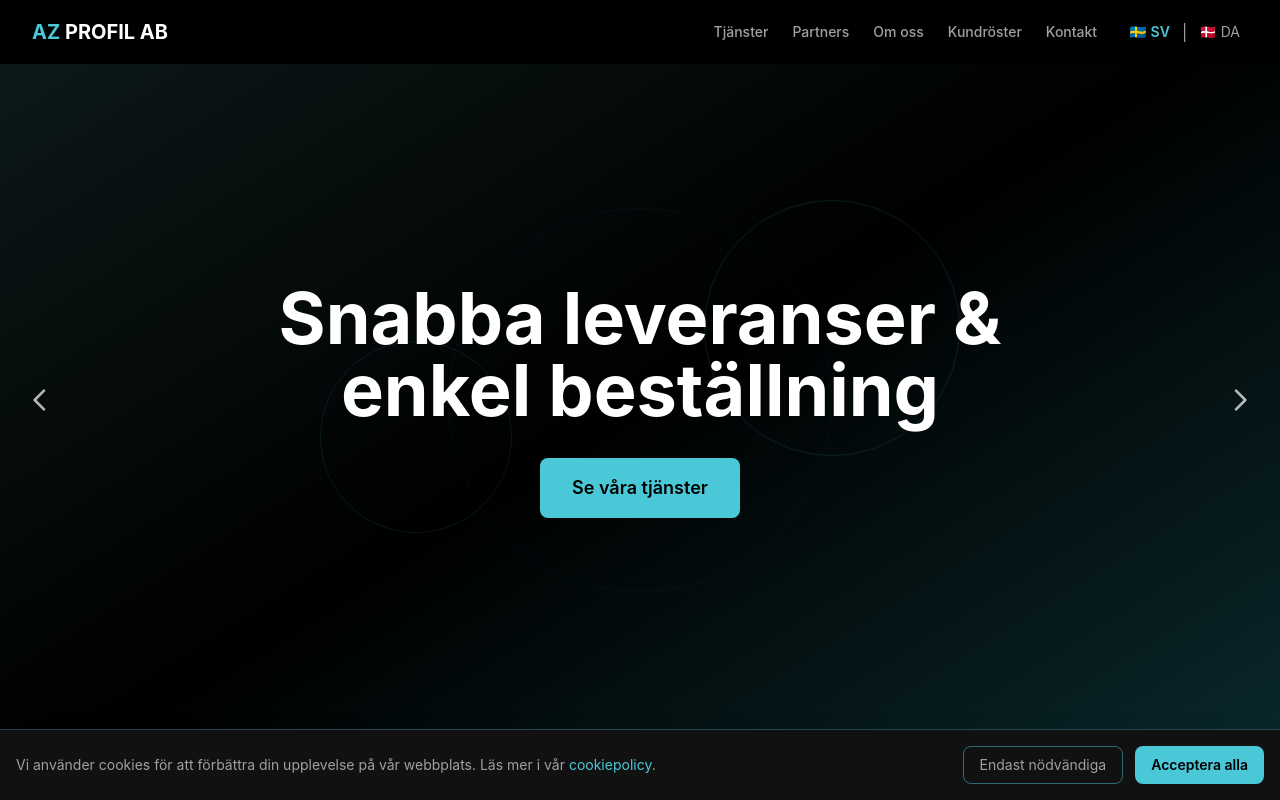
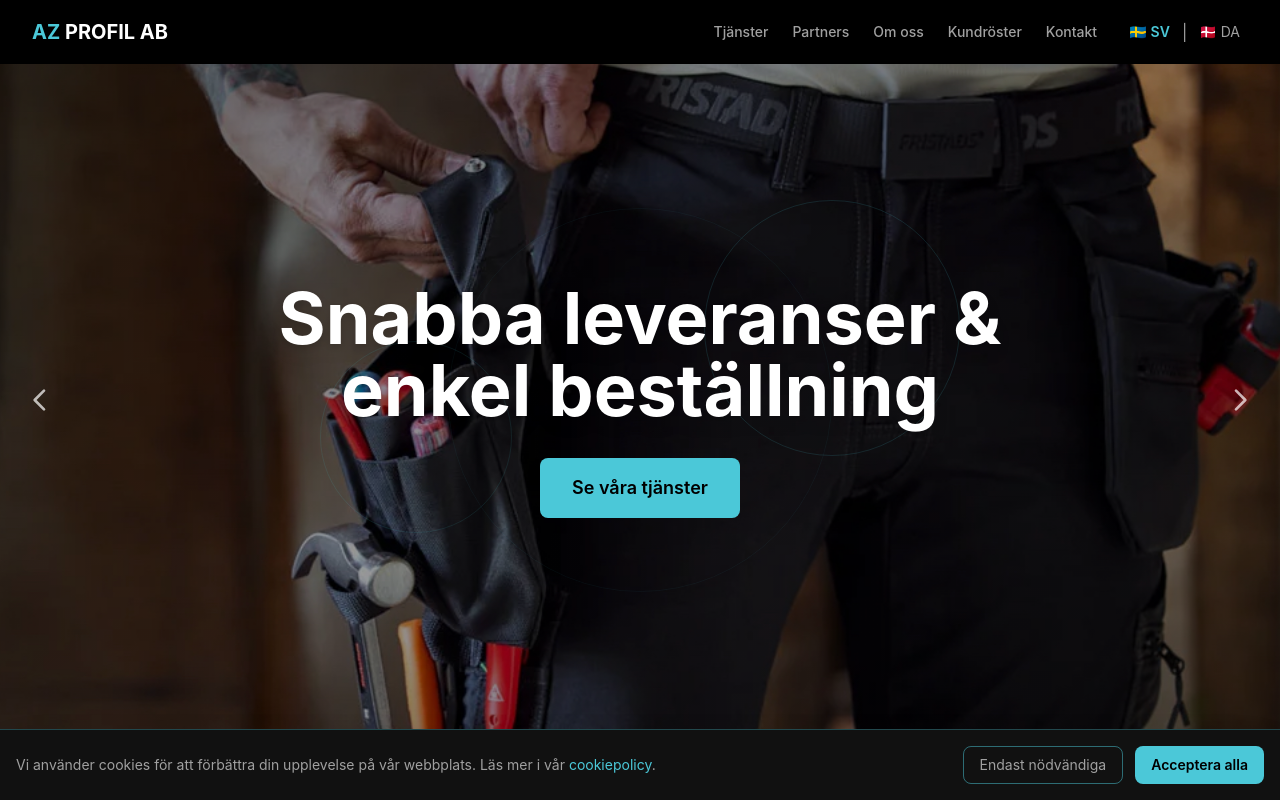
Before and after one commit to Tschiffer46/azprofil, a React (Vite) app: page / in a window 1280 px wide. Shown: the top 800 px of the page. Built offline with nearby package versions, Linux system fonts and the light colour scheme.

Commit message:
Update HeroSlider component in src/components/HeroSlider.tsx

```diff
--- a/src/components/HeroSlider.tsx
+++ b/src/components/HeroSlider.tsx
@@ -6,19 +6,22 @@ const slides = [
     taglineKey: 'hero.slide1.tagline',
     ctaKey: 'hero.slide1.cta',
     ctaHref: '#contact',
-    gradient: 'from-black via-[#0a2a2e] to-[#0d1a1a]',
+    image: '/assets/images/hero/hero-1.jpg',
+    gradient: 'from-black/60 via-black/40 to-black/60',
   },
   {
     taglineKey: 'hero.slide2.tagline',
     ctaKey: 'hero.slide2.cta',
     ctaHref: '#services',
-    gradient: 'from-[#0d1a1a] via-black to-[#0a2a2e]',
+    image: '/assets/images/hero/hero-2.jpg',
+    gradient: 'from-black/60 via-black/40 to-black/60',
   },
   {
     taglineKey: 'hero.slide3.tagline',
     ctaKey: 'hero.slide3.cta',
     ctaHref: '#about',
-    gradient: 'from-[#0a2a2e] via-[#0d1a1a] to-black',
+    image: '/assets/images/hero/hero-3.jpg',
+    gradient: 'from-black/60 via-black/40 to-black/60',
   },
 ];
 
@@ -60,15 +63,21 @@ export default function HeroSlider() {
     <section
       id="hero"
       className="relative h-screen flex items-center justify-center overflow-hidden"
-      style={{
-        background: `linear-gradient(135deg, #000000 0%, #0a2a2e 50%, #000000 100%)`,
-      }}
     >
-      {/* Background gradient overlay */}
-      <div
-        className={`absolute inset-0 bg-gradient-to-br ${slide.gradient} transition-opacity duration-700`}
-        style={{ opacity: isTransitioning ? 0 : 1 }}
-      />
+      {/* Background images */}
+      {slides.map((s, i) => (
+        <div
+          key={i}
+          className="absolute inset-0 bg-center bg-cover transition-opacity duration-700"
+          style={{
+            backgroundImage: `url(${s.image})`,
+            opacity: i === current ? (isTransitioning ? 0 : 1) : 0,
+          }}
+        />
+      ))}
+
+      {/* Dark overlay */}
+      <div className={`absolute inset-0 bg-gradient-to-br ${slide.gradient}`} />
 
       {/* Turquoise decorative elements */}
       <div className="absolute inset-0 overflow-hidden pointer-events-none">
@@ -83,7 +92,7 @@ export default function HeroSlider() {
           isTransitioning ? 'opacity-0' : 'opacity-100'
         }`}
       >
-        <h1 className="text-4xl sm:text-5xl md:text-6xl lg:text-7xl font-bold text-white mb-8 leading-tight">
+        <h1 className="text-4xl sm:text-5xl md:text-6xl lg:text-7xl font-bold text-white mb-8 leading-tight drop-shadow-lg">
           {t(slide.taglineKey)}
         </h1>
         <button
```
